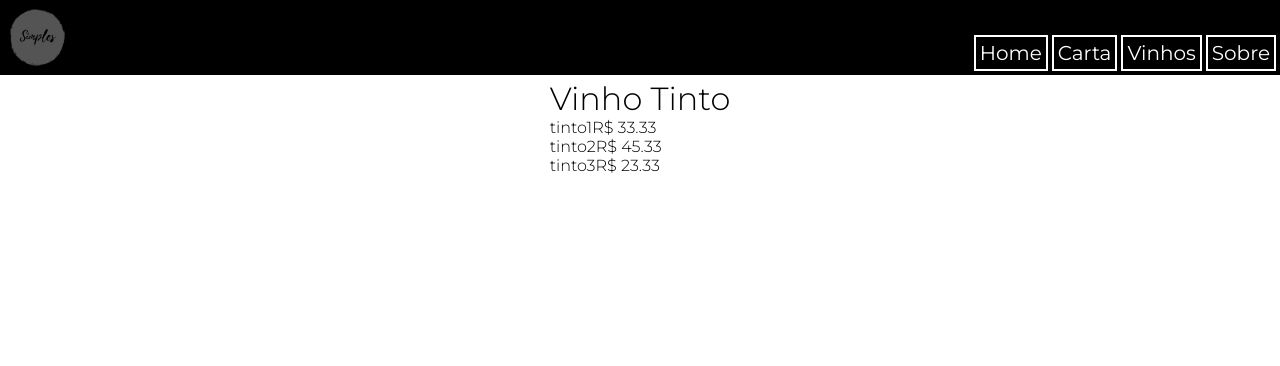
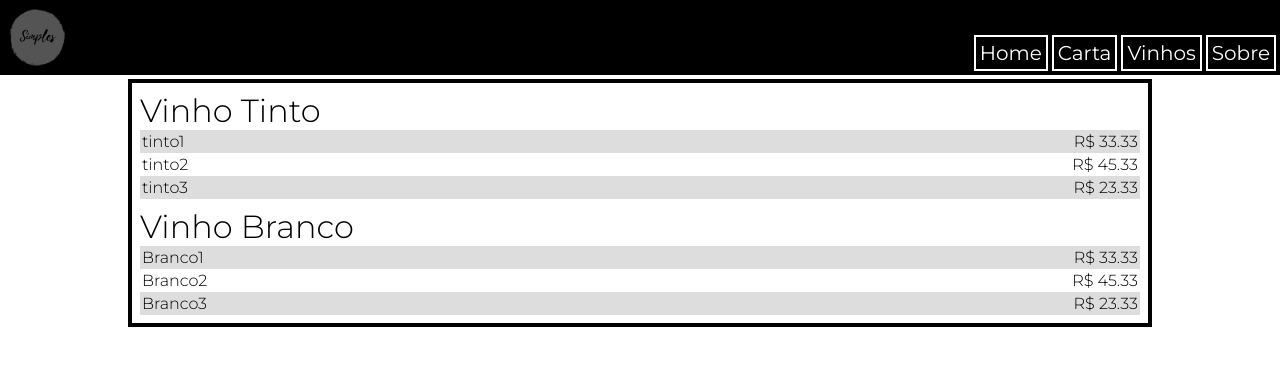
Before and after one commit to Lukasmolin/simples-vinhos-web, a React (Create React App) app: page / in a window 1280 px wide. Shown: the top 366 px of the page. Built offline with nearby package versions, Linux system fonts and the light colour scheme.

Commit message:
PriceList Styling

```diff
--- a/src/components/PriceList.css
+++ b/src/components/PriceList.css
@@ -0,0 +1,23 @@
+.priceList-comp {
+    border: 4px solid black;
+    padding: 8px;
+    display: flex;
+    flex-flow: column;
+    width: 80vw;
+    align-content: center;
+    justify-content: center;
+}
+
+.priceList-comp .priceListSectionContainer + .priceListSectionContainer {
+    padding-top: 8px;
+}
+
+.priceList-comp .priceListItemsContainer .priceListItem:nth-child(2n+1) {
+    background-color: #dddddd;
+}
+
+.priceList-comp .priceListSectionContainer .priceListItem {
+    display: flex;
+    justify-content: space-between;
+    padding: 2px 2px 2px 2px;
+}
--- a/src/components/PriceList.tsx
+++ b/src/components/PriceList.tsx
@@ -15,12 +15,14 @@ export const PriceListSection: React.FC<PriceListSectionProps> = (props) => {
         <div className="priceListSectionTitle">
             <h1>{props.title}</h1>
         </div>
+        <div className="priceListItemsContainer">
         {props.items.map(item => {
             return <div className="priceListItem">
                 <span>{item.name}</span>
                 <span>R$ {item.price}</span>
             </div>;
         })}
+        </div>
     </div>;
 }
 
--- a/src/pages/HomePage.tsx
+++ b/src/pages/HomePage.tsx
@@ -20,6 +20,21 @@ const HomePage: React.FC = () => {
             name: 'tinto3',
             price: 23.33
         }]
+    },
+    {
+        title: 'Vinho Branco',
+        items: [{
+            name: 'Branco1',
+            price: 33.33
+        },
+        {
+            name: 'Branco2',
+            price: 45.33
+        },
+        {
+            name: 'Branco3',
+            price: 23.33
+        }]
     }];
 
     return <>
```
